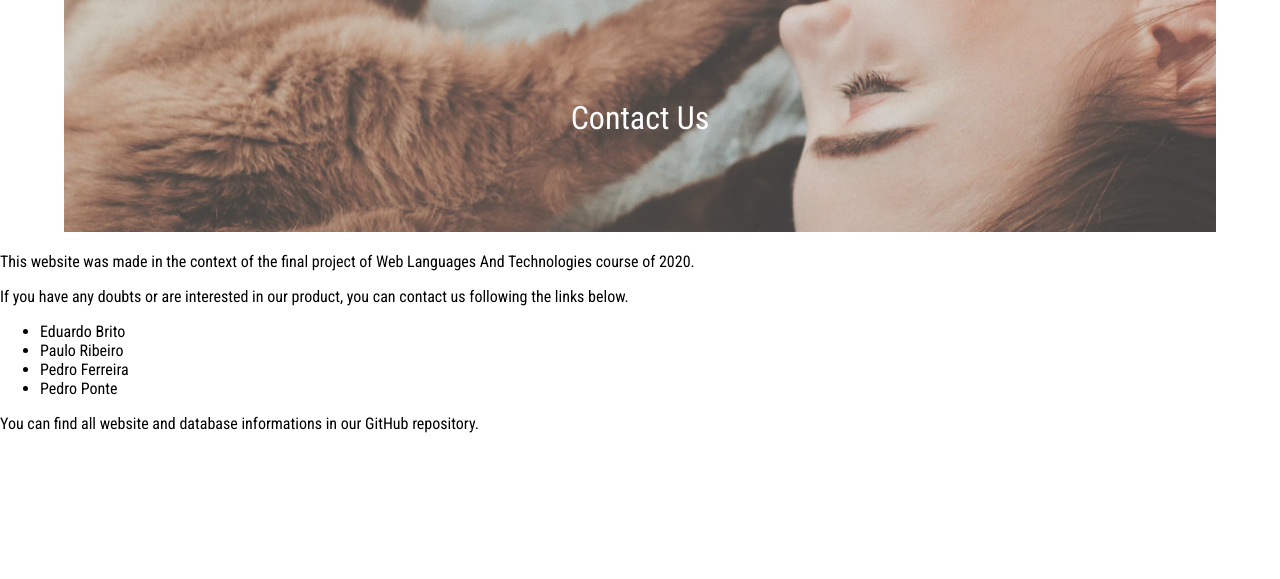
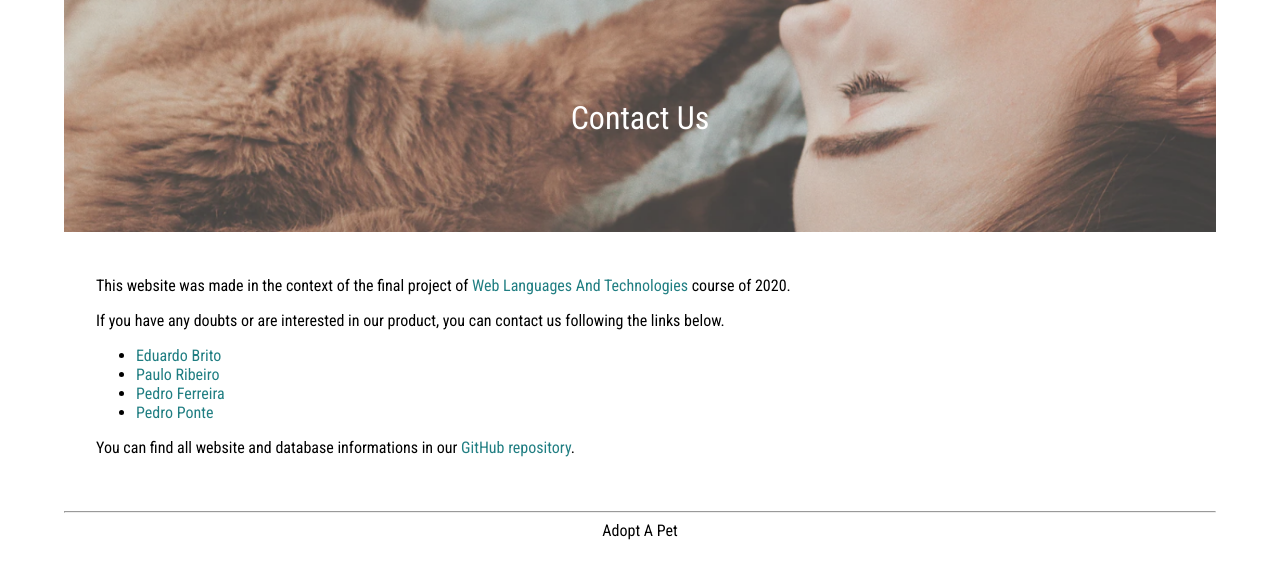
Before and after one commit to edurbrito/php-life-buddies, a PHP site: page /pages/contacts.php in a window 1280 px wide. Shown: the part 120-699 px from the top of the page. Run offline with PHP 8.4, Linux system fonts and the light colour scheme; some libraries are stand-ins or nearby versions.

Commit message:
Contact us css done

```diff
--- a/css/contacts.css
+++ b/css/contacts.css
@@ -0,0 +1,8 @@
+.contact_us {
+    padding: 1.5em 6em;
+    margin: auto;
+}
+
+.contact_us a {
+    color: #207e82;
+}
--- a/pages/contacts.php
+++ b/pages/contacts.php
@@ -22,3 +22,7 @@ draw_header("Contact Us", array('contacts.css'));
     <p>
         You can find all website and database informations in our <a target="_blank" rel="noopener noreferrer" href = "https://github.com/FEUP-LTW/ltw-project-g62"> GitHub repository</a>.
 </div>
+
+<?php
+    draw_footer();
+?>
```
